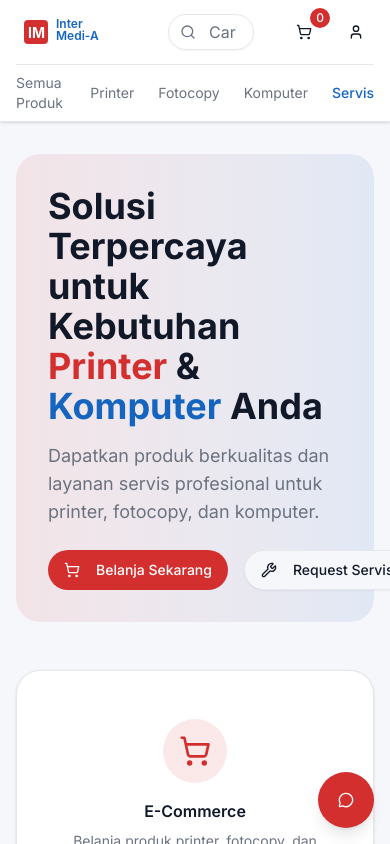
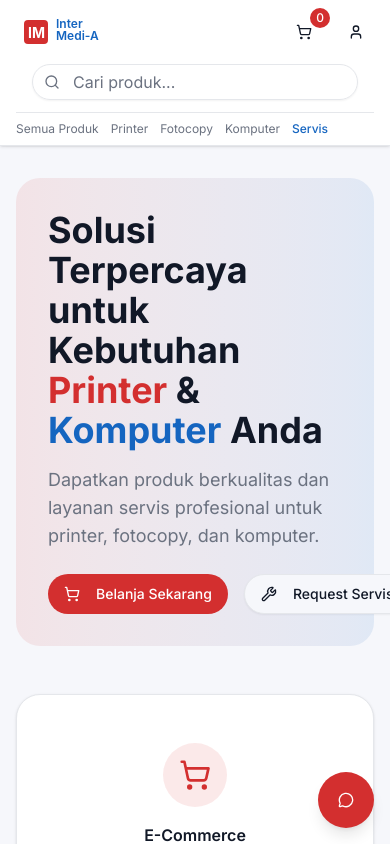
Before and after one commit to saptoprawiroutomo/Pengadepan, a Next.js app in the folder inter-media-app/: page / in a window 390 px wide. Shown: the top 844 px of the page. Built offline with nearby package versions, Linux system fonts and the light colour scheme; no server answers.

Commit message:
Enhance responsive design for multi-device compatibility - mobile, tablet, laptop optimization

```diff
--- a/inter-media-app/src/app/globals.css
+++ b/inter-media-app/src/app/globals.css
@@ -119,8 +119,43 @@
   * {
     @apply border-border outline-ring/50;
   }
+  html {
+    scroll-behavior: smooth;
+  }
   body {
     @apply bg-background text-foreground;
     font-family: 'Inter', sans-serif;
+    -webkit-font-smoothing: antialiased;
+    -moz-osx-font-smoothing: grayscale;
+  }
+
+  /* Mobile touch optimization */
+  @media (max-width: 768px) {
+    * {
+      -webkit-tap-highlight-color: transparent;
+    }
+
+    input, textarea, select {
+      font-size: 16px; /* Prevent zoom on iOS */
+    }
+  }
+
+  /* Scrollbar styling */
+  ::-webkit-scrollbar {
+    width: 6px;
+    height: 6px;
+  }
+
+  ::-webkit-scrollbar-track {
+    background: transparent;
+  }
+
+  ::-webkit-scrollbar-thumb {
+    background: hsl(var(--muted-foreground) / 0.3);
+    border-radius: 3px;
+  }
+
+  ::-webkit-scrollbar-thumb:hover {
+    background: hsl(var(--muted-foreground) / 0.5);
   }
 }
--- a/inter-media-app/src/app/layout.tsx
+++ b/inter-media-app/src/app/layout.tsx
@@ -11,6 +11,7 @@ const inter = Inter({ subsets: ["latin"] });
 export const metadata: Metadata = {
   title: "Inter Medi-A - E-Commerce & Service Center",
   description: "Solusi terpercaya untuk kebutuhan printer, fotocopy, dan komputer Anda",
+  viewport: "width=device-width, initial-scale=1, maximum-scale=5",
 };
 
 export default function RootLayout({
--- a/inter-media-app/src/components/layout/Header.tsx
+++ b/inter-media-app/src/components/layout/Header.tsx
@@ -28,9 +28,9 @@ export default function Header() {
             <Image src="/logo-im.svg" alt="Inter Medi-A" width={120} height={40} loading="eager" />
           </Link>
 
-          {/* Search Bar */}
-          <div className="flex-1 max-w-2xl mx-8">
-            <div className="relative">
+          {/* Search Bar - Hidden on mobile */}
+          <div className="hidden md:flex flex-1 max-w-2xl mx-8">
+            <div className="relative w-full">
               <Search className="absolute left-3 top-1/2 transform -translate-y-1/2 text-muted-foreground h-4 w-4" />
               <Input
                 placeholder="Cari produk, kategori, atau brand..."
@@ -92,22 +92,33 @@ export default function Header() {
           </div>
         </div>
 
-        {/* Categories */}
+        {/* Mobile Search Bar */}
+        <div className="md:hidden px-4 pb-3">
+          <div className="relative">
+            <Search className="absolute left-3 top-1/2 transform -translate-y-1/2 text-muted-foreground h-4 w-4" />
+            <Input
+              placeholder="Cari produk..."
+              className="pl-10 pr-4 py-2 w-full rounded-2xl border-border"
+            />
+          </div>
+        </div>
+
+        {/* Categories - Responsive */}
         <div className="py-2 border-t border-border">
-          <div className="flex items-center space-x-6 text-sm">
-            <Link href="/products" className="text-muted-foreground hover:text-primary">
+          <div className="flex items-center space-x-3 md:space-x-6 text-xs md:text-sm overflow-x-auto">
+            <Link href="/products" className="text-muted-foreground hover:text-primary whitespace-nowrap">
               Semua Produk
             </Link>
-            <Link href="/products?category=printer" className="text-muted-foreground hover:text-primary">
+            <Link href="/products?category=printer" className="text-muted-foreground hover:text-primary whitespace-nowrap">
               Printer
             </Link>
-            <Link href="/products?category=fotocopy" className="text-muted-foreground hover:text-primary">
+            <Link href="/products?category=fotocopy" className="text-muted-foreground hover:text-primary whitespace-nowrap">
               Fotocopy
             </Link>
-            <Link href="/products?category=komputer" className="text-muted-foreground hover:text-primary">
+            <Link href="/products?category=komputer" className="text-muted-foreground hover:text-primary whitespace-nowrap">
               Komputer
             </Link>
-            <Link href="/service/request" className="text-secondary hover:text-secondary/80 font-medium">
+            <Link href="/service/request" className="text-secondary hover:text-secondary/80 font-medium whitespace-nowrap">
               Servis
             </Link>
           </div>
```
Also changed, not shown: 1 other file (tests, documents, lock files or other folders).
